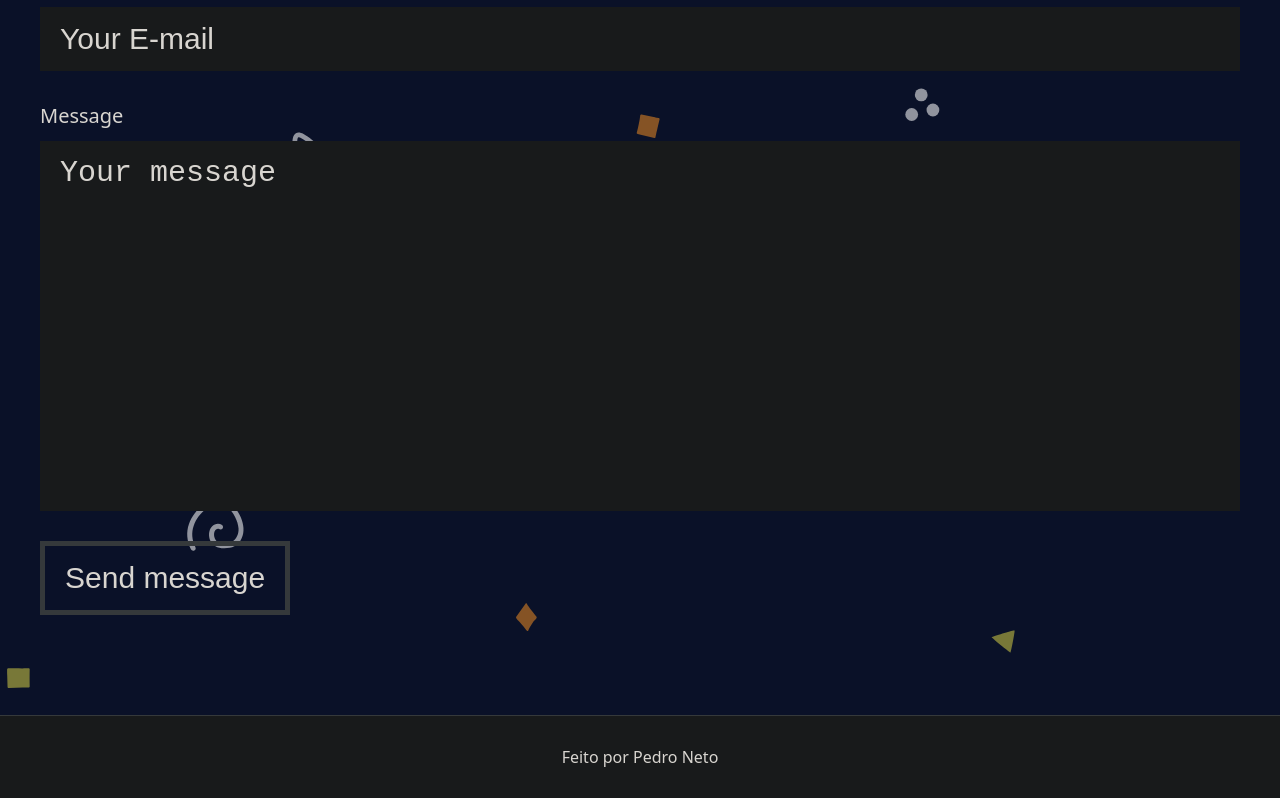
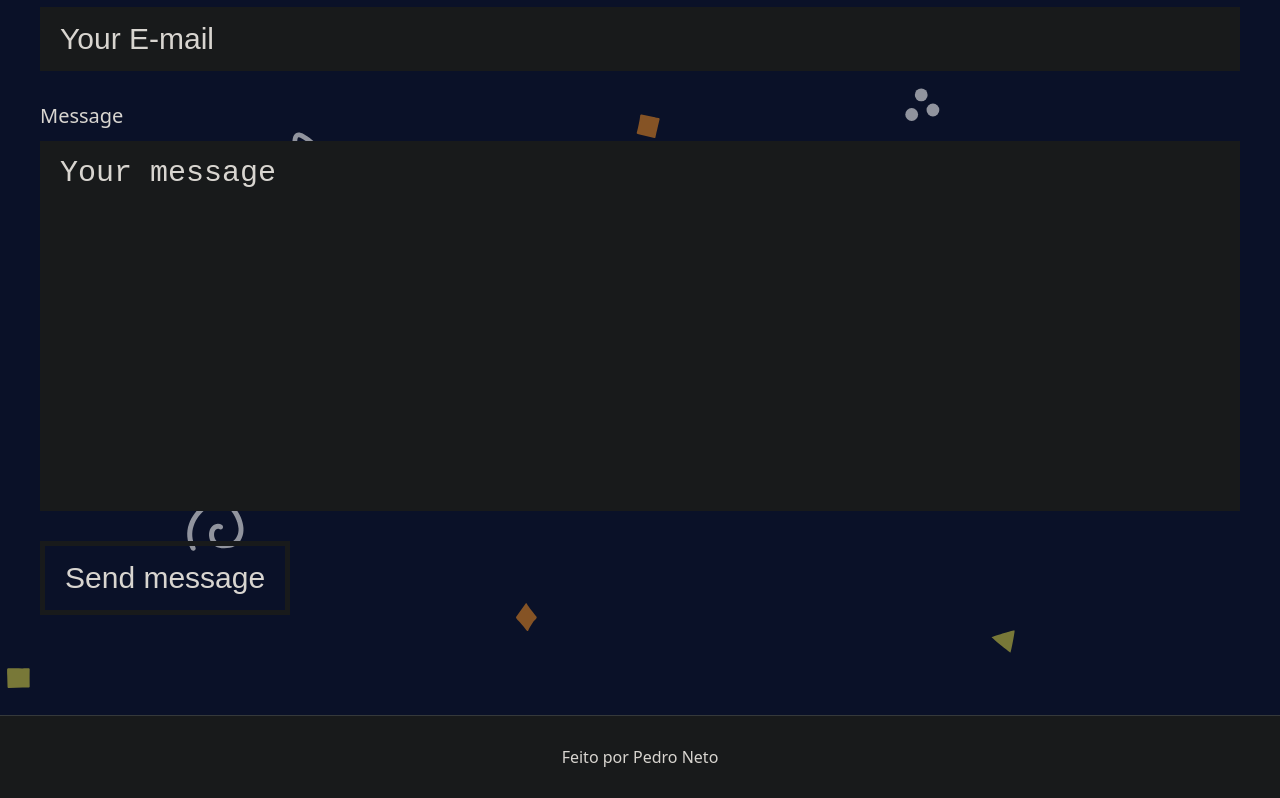
Before and after one commit to PedroNeto22/Landing-lage-exercism, a plain HTML site: page index.html in a window 1280 px wide. Shown: the part 6102-6900 px from the top of the page. Drawn offline with nearby package versions, Linux system fonts and the light colour scheme.

Commit message:
trade color button

```diff
--- a/assets/styles/styles.css
+++ b/assets/styles/styles.css
@@ -443,12 +443,12 @@ textarea:focus {
   background: transparent;
   font-size: 1.875rem;
   padding: 0.9375rem 1.25rem;
-  border: 0.3125rem solid var(--menu-border-color);
+  border: 0.3125rem solid var(--dark-bg);
   transition: all 300ms ease-in-out;
 }
 
 .contact-form button:hover {
-  background-color: #35393bc6;
+  background-color: var(--dark-bg);
 }
 
 footer {
```
